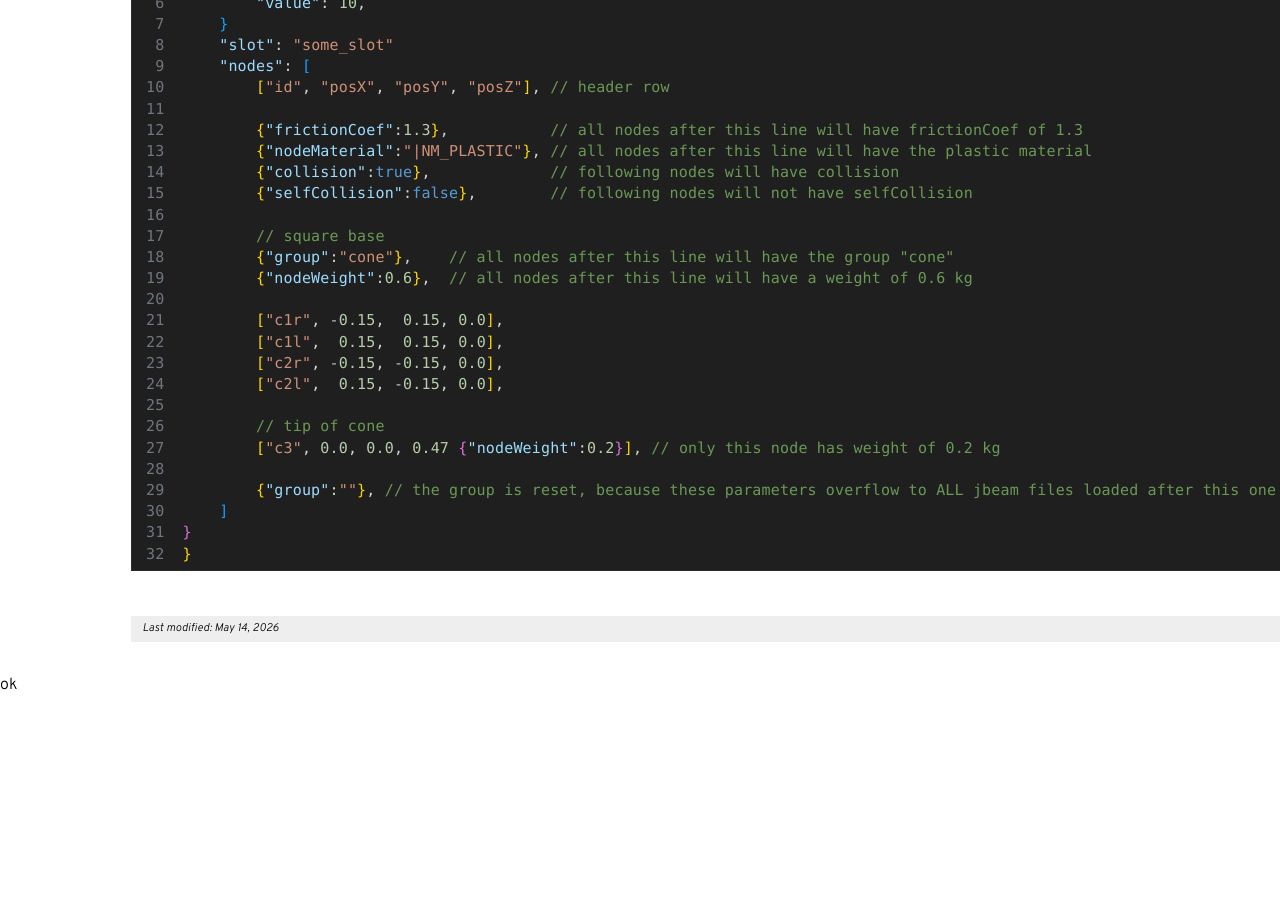
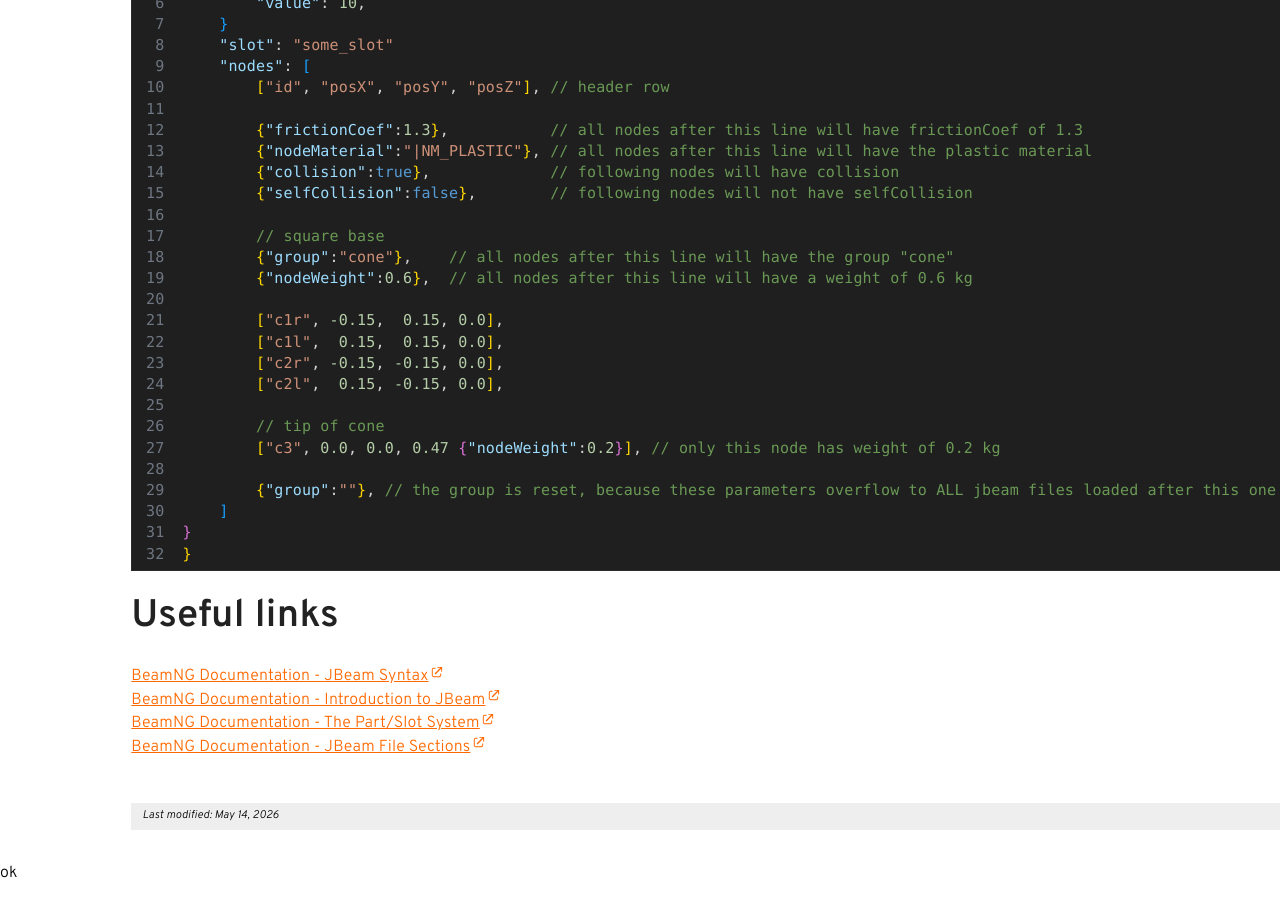
Before and after one commit to E32k/e32k.github.io, a Jekyll site: the page built from BeamNG.lua/jbeam/jbeam-file-introduction.md, in a window 1280 px wide and 900 px high, scrolled down 3688 px. Built offline with Jekyll 4.4.1, drawn with Linux system fonts in a browser that asks for light colours; before the commit the page ends 4401 px from its top, so only the background shows below that; some of the changed text lies outside the part shown.

Commit message:
useful links added
Co-authored-by: Copilot <copilot@github.com>

````diff
--- a/BeamNG.lua/jbeam/jbeam-file-introduction.md
+++ b/BeamNG.lua/jbeam/jbeam-file-introduction.md
@@ -172,3 +172,9 @@ See how on line 17, the tip node has the dictionary inside it. That changes it t
 }
 }
 ```
+
+# Useful links
+<a href="https://documentation.beamng.com/modding/vehicle/intro_jbeam/jbeamsyntax/" target="_blank">BeamNG Documentation - JBeam Syntax</a><br>
+<a href="https://documentation.beamng.com/modding/vehicle/intro_jbeam/" target="_blank">BeamNG Documentation - Introduction to JBeam</a><br>
+<a href="https://documentation.beamng.com/modding/vehicle/intro_jbeam/partslotsystem/" target="_blank">BeamNG Documentation - The Part/Slot System</a><br>
+<a href="https://documentation.beamng.com/modding/vehicle/sections/" target="_blank">BeamNG Documentation - JBeam File Sections</a><br>
````
Also changed, not shown: other parts of BeamNG.lua/jbeam/jbeam-file-introduction.md (+1 -1 lines).
